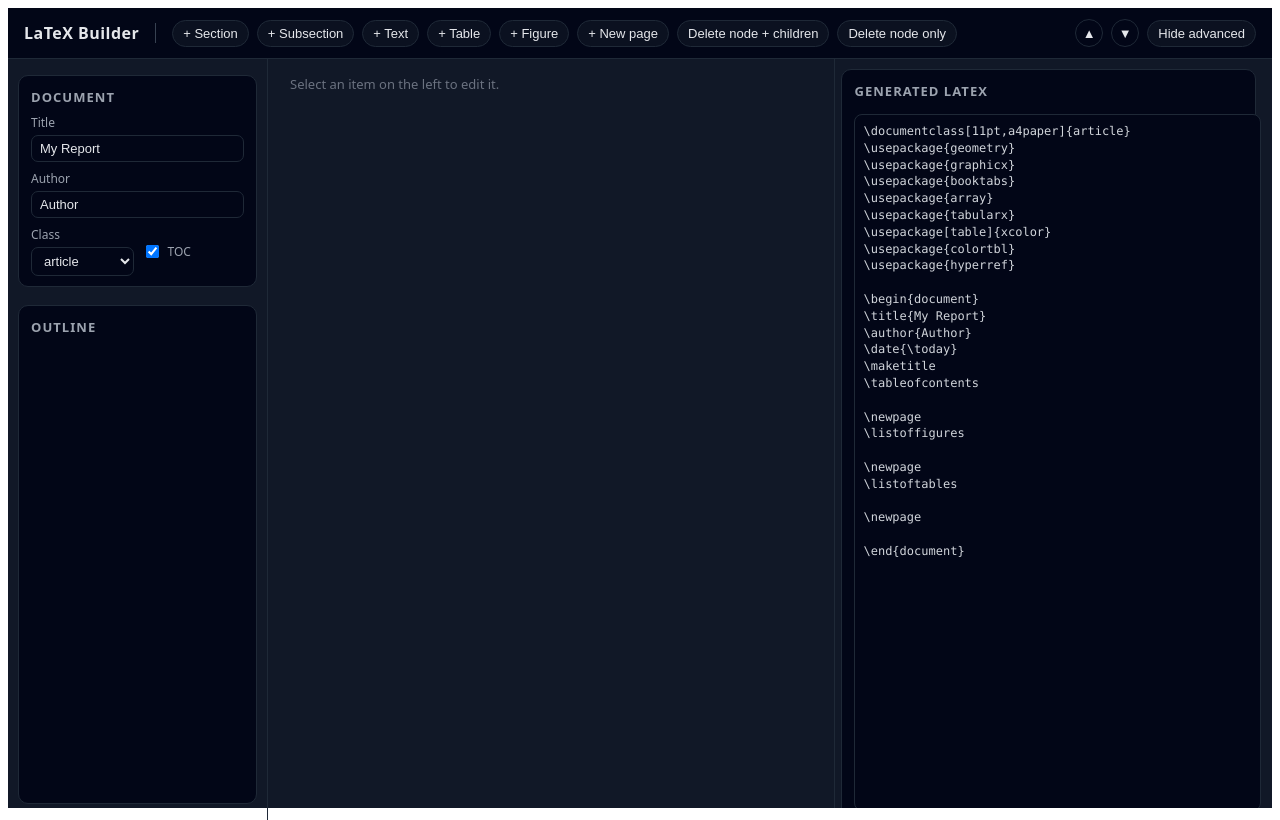
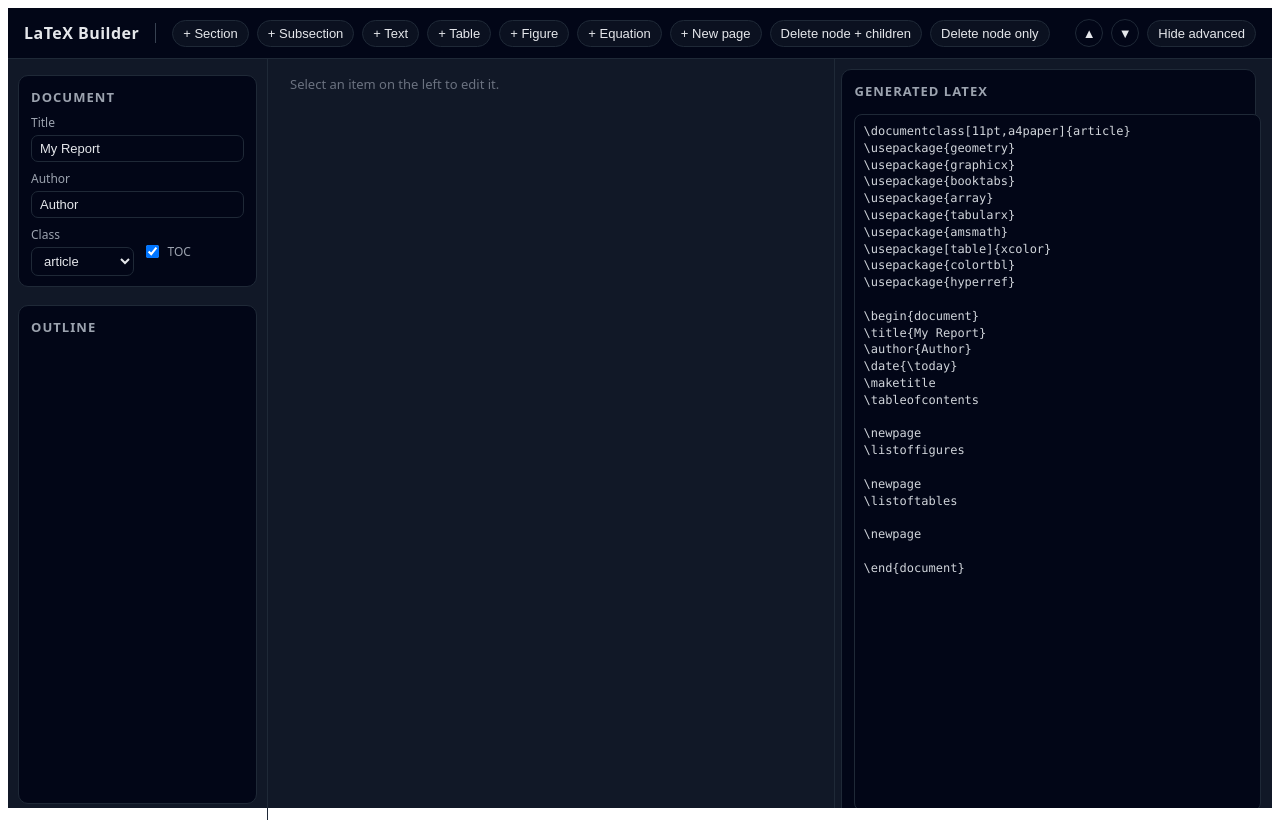
Before and after one commit to Aradevski170802/latex-gui, a Vue app in the folder latex-gui/: page / in a window 1280 px wide. Built offline with nearby package versions, Linux system fonts and the light colour scheme.

Commit message:
Fix App.vue/ table and figure flex

```diff
--- a/latex-gui/src/App.vue
+++ b/latex-gui/src/App.vue
@@ -8,6 +8,7 @@ import {
   type TableNode,
   type FigureNode,
   type TableColumn,
+  type EquationNode,
 } from './latexModel';
 
 const doc = ref<DocumentRoot>(createEmptyDocument());
@@ -210,6 +211,19 @@ function addPageBreak() {
     children: [],
   } as DocNode);
 }
+function addEquation() {
+  const target = selectedNode.value ?? doc.value;
+  target.children = target.children || [];
+  target.children.push({
+    id: 'eq-' + Date.now(),
+    type: 'equation',
+    mode: 'display',
+    latex: 'E = mc^2',
+    numbered: true,
+    children: [],
+  } as EquationNode);
+}
+
 
 // helpers for UI
 
@@ -229,6 +243,8 @@ function iconForNode(n: DocNode): string {
       return '¶';
     case 'pagebreak':
       return '⤵';
+    case 'equation':
+      return '∑';
     default:
       return '•';
   }
@@ -299,6 +315,7 @@ function deleteNodeOnly(id: string | null) {
         <button class="ghost" @click="addText">+ Text</button>
         <button class="ghost" @click="addTable">+ Table</button>
         <button class="ghost" @click="addFigure">+ Figure</button>
+        <button class="ghost" @click="addEquation">+ Equation</button>
         <button class="ghost" @click="addPageBreak">+ New page</button>
 
         <button class="ghost" @click="deleteNodeWithChildren(selectedId)" :disabled="!selectedId">
@@ -388,7 +405,9 @@ function deleteNodeOnly(id: string | null) {
                           ? 'Figure'
                           : selectedNode.type === 'pagebreak'
                             ? 'Page break'
-                            : 'Text'
+                            : selectedNode.type === 'equation'
+                              ? 'Equation'
+                              : 'Text'
               }}
             </h2>
           </header>
@@ -411,6 +430,26 @@ function deleteNodeOnly(id: string | null) {
               <span>Text</span>
               <textarea v-model="selectedNode.content" rows="10" />
             </label>
+          </section>
+          <!-- Equation -->
+          <section v-else-if="selectedNode.type === 'equation'">
+            <label>
+              <span>LaTeX Code</span>
+              <textarea v-model="(selectedNode as EquationNode).latex" rows="6" />
+            </label>
+            <div class="inline">
+              <label>
+                <span>Mode</span>
+                <select v-model="(selectedNode as EquationNode).mode">
+                  <option value="inline">Inline</option>
+                  <option value="display">Display</option>
+                </select>
+              </label>
+              <label class="checkbox">
+                <input type="checkbox" v-model="(selectedNode as EquationNode).numbered" />
+                <span>Numbered</span>
+              </label>
+            </div>
           </section>
 
           <!-- TABLE EDITOR -->
--- a/latex-gui/src/latexModel.ts
+++ b/latex-gui/src/latexModel.ts
@@ -8,7 +8,8 @@ export type NodeType =
     | 'text'
     | 'table'
     | 'figure'
-    | 'pagebreak';
+    | 'pagebreak'
+    | 'equation';
 
 export interface BaseNode {
     id: string;
@@ -56,7 +57,16 @@ export interface PageBreakNode extends BaseNode {
     type: 'pagebreak';
 }
 
-export type DocNode = BaseNode | TableNode | FigureNode | PageBreakNode;
+export type EquationMode = 'inline' | 'display';
+
+export interface EquationNode extends BaseNode {
+    type: 'equation';
+    mode: EquationMode;
+    latex: string;
+    numbered: boolean;
+}
+
+export type DocNode = BaseNode | TableNode | FigureNode | PageBreakNode | EquationNode;
 
 export interface DocumentRoot extends BaseNode {
     type: 'document';
@@ -66,6 +76,7 @@ export interface DocumentRoot extends BaseNode {
     includeToc: boolean;
     children: DocNode[];
 }
+
 
 // ---------- helpers ----------
 
@@ -97,6 +108,7 @@ export function generateLatex(doc: DocumentRoot): string {
         '\\usepackage{booktabs}', // for table styles
         '\\usepackage{array}',
         '\\usepackage{tabularx}',
+        '\\usepackage{amsmath}',
         '\\usepackage[table]{xcolor}', // colors in tables
         '\\usepackage{colortbl}',
         '\\usepackage{hyperref}',
@@ -135,6 +147,22 @@ function emitNode(node: DocNode, out: string[]) {
             break;
         case 'subsection':
             out.push(`\\subsection{${esc(node.title)}}`, '');
+            break;
+        case 'equation':
+            const eq = node as EquationNode;
+            if (eq.mode === 'inline') {
+                // inline: keep it on its own line but using \( ... \)
+                out.push(`\\(${eq.latex}\\)`, '');
+            } else {
+                // display: numbered vs unnumbered
+                const env = eq.numbered ? 'equation' : 'equation*';
+                out.push(
+                    `\\begin{${env}}`,
+                    eq.latex,
+                    `\\end{${env}}`,
+                    ''
+                );
+            }
             break;
         case 'text':
             if (node.content) out.push(esc(node.content), '');
```
